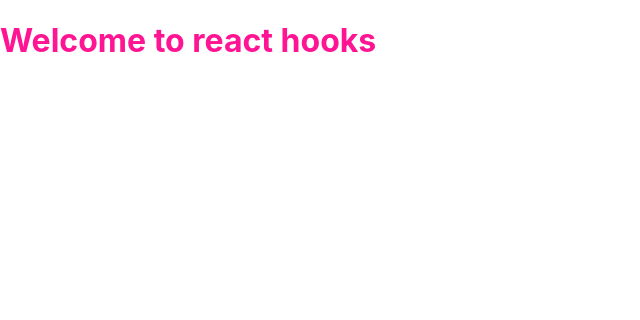
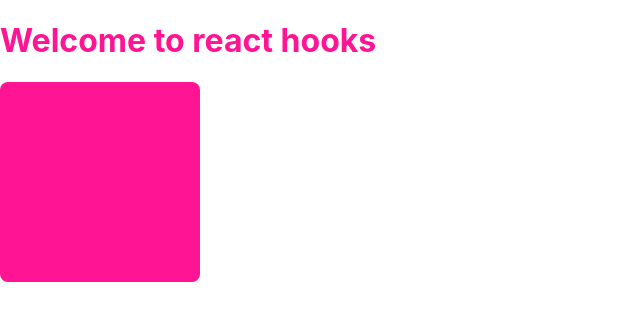
Before and after one commit to tranduchuynh/React-Hooks-Basic, a React (Create React App) app: page / in a window 1280 px wide. Shown: the top 320 px of the page, without its empty margins (0-640 px from the left). Built offline with nearby package versions, Linux system fonts and the light colour scheme.

Commit message:
useState s1

```diff
--- a/src/App.js
+++ b/src/App.js
@@ -1,10 +1,13 @@
 import React from "react";
 import "./App.scss";
+import ColorBox from "./components/ColorBox";
 
 function App() {
   return (
     <div className="app">
       <h1>Welcome to react hooks</h1>
+
+      <ColorBox />
     </div>
   );
 }
--- /dev/null
+++ b/src/components/ColorBox.jsx
@@ -0,0 +1,37 @@
+import React from "react";
+import PropTypes from "prop-types";
+import { useState } from "react";
+import "./ColorBox.scss";
+
+ColorBox.propTypes = {};
+
+function getRandomColor() {
+  const COLOR_LIST = ["deeppink", "green", "yellow", "black", "blue"];
+  const randomIndex = Math.floor(Math.random() * 5);
+  return COLOR_LIST[randomIndex];
+}
+
+function ColorBox() {
+  const [color, setColor] = useState(() => {
+    const initColor = localStorage.getItem("box-color") || "deeppink";
+    console.log(initColor);
+    return initColor;
+  });
+
+  function handleBoxClick() {
+    // get random color -> set color
+    const newColor = getRandomColor();
+    setColor(newColor);
+
+    localStorage.setItem("box-color", newColor);
+  }
+  return (
+    <div
+      className="color-box"
+      style={{ backgroundColor: color }}
+      onClick={handleBoxClick}
+    ></div>
+  );
+}
+
+export default ColorBox;
--- /dev/null
+++ b/src/components/ColorBox.scss
@@ -0,0 +1,11 @@
+.color-box {
+  $box-size: 200px;
+
+  display: inline-block;
+  width: $box-size;
+  height: $box-size;
+  border-radius: 8px;
+
+  transition: all 0.35s ease-in-out 0s;
+  cursor: pointer;
+}
```
